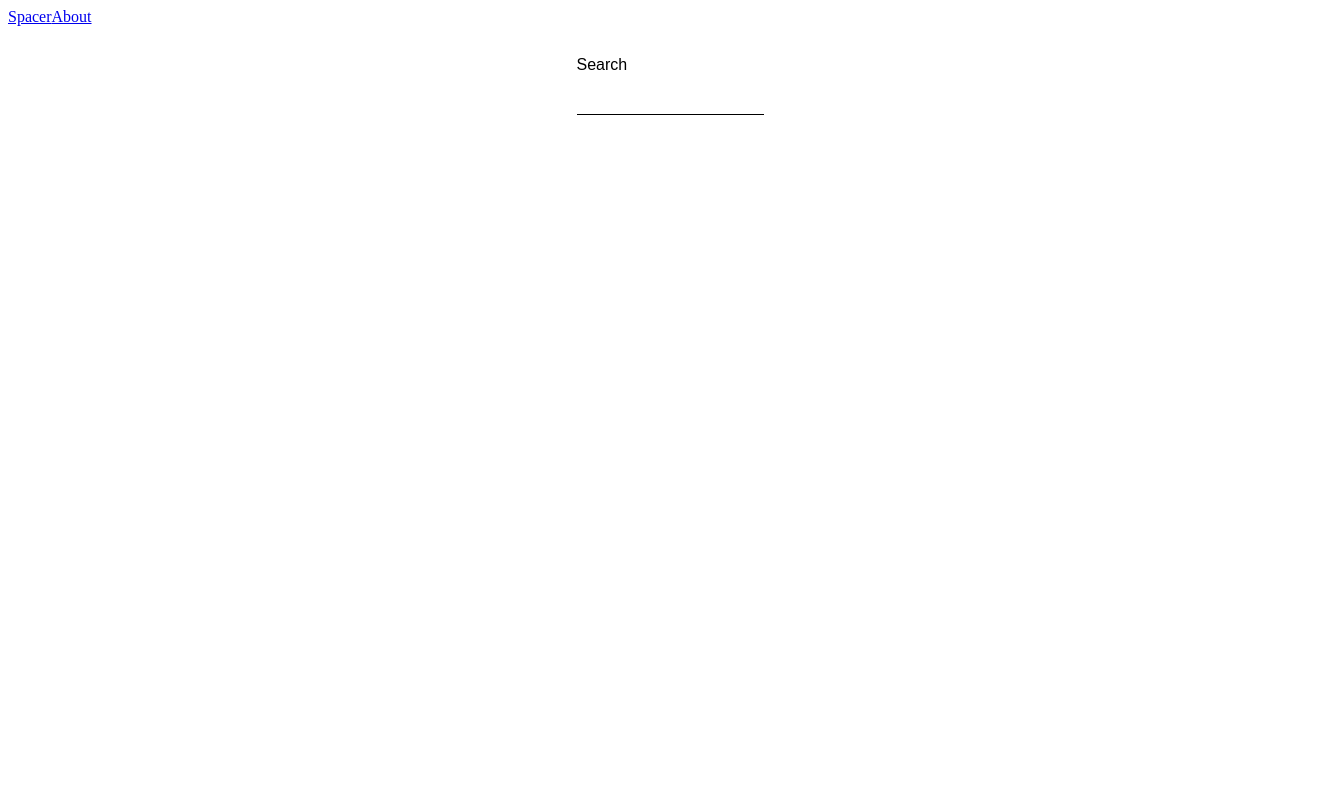
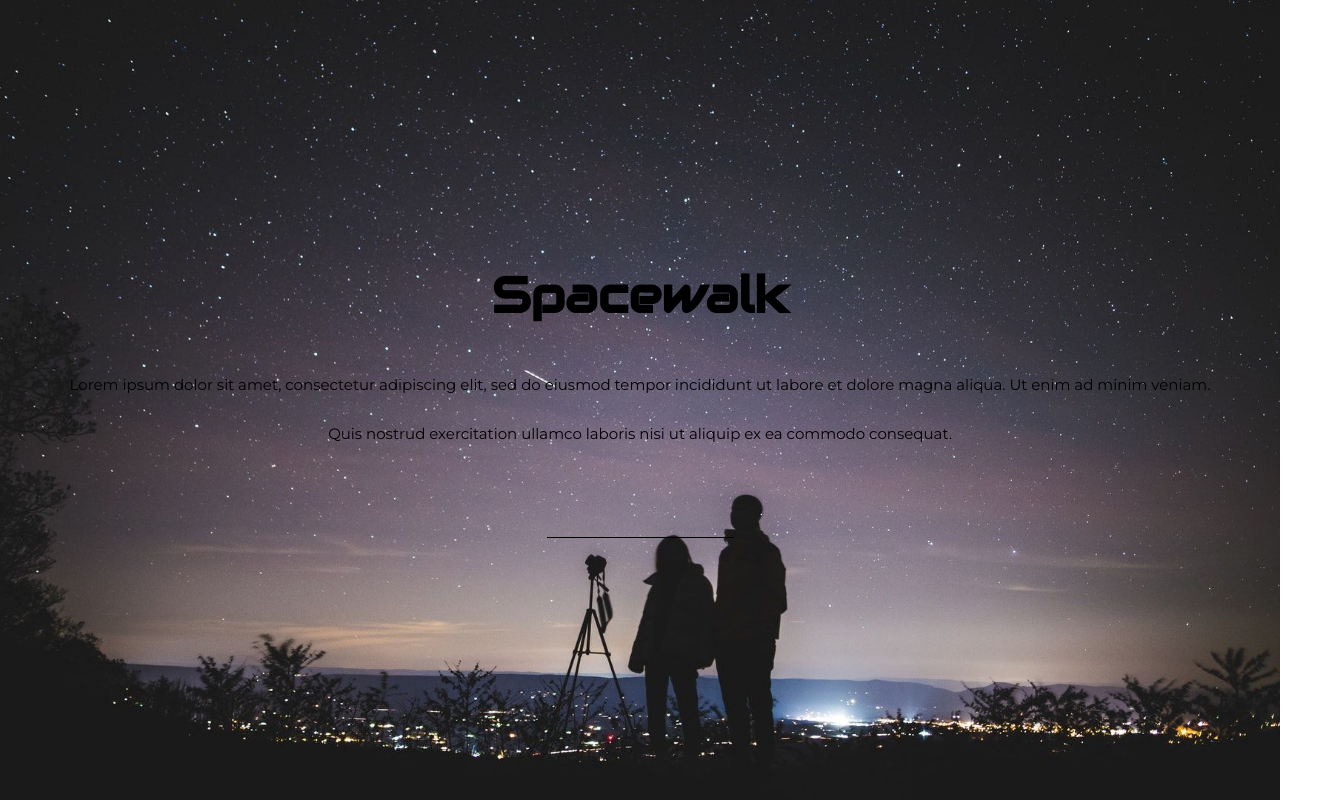
Before and after one commit to mrkkr/nasa-api, a Vue app: page / in a window 1280 px wide. Shown: the whole page, 1332 px wide, since content can reach past the window. Built offline with nearby package versions, Linux system fonts and the light colour scheme.

Commit message:
Add hero image and basic styling

```diff
--- a/src/App.vue
+++ b/src/App.vue
@@ -1,13 +1,23 @@
 <template>
   <div id="app">
-    <div id="nav">
-      <router-link to="/">Spacer</router-link>
-      <router-link to="/about">About</router-link>
-    </div>
     <router-view/>
   </div>
 </template>
 
-<style lang="scss" scoped>
+<style lang="scss">
+	@import url('https://fonts.googleapis.com/css?family=Audiowide&subset=latin-ext');
+	@import url('https://fonts.googleapis.com/css?family=Montserrat:300,400,600');
 
+	$font-light: 300;
+	$font-normal: 400;
+	$font-bold: 600;
+
+	* {
+		box-sizing: border-box;
+	}
+	body {
+		font-family: 'Montserrat', sans-serif;
+		margin: 0;
+		padding: 0;
+	}
 </style>
--- /dev/null
+++ b/src/components/Claim.vue
@@ -0,0 +1,36 @@
+<template>
+	<div class="claim-wrapper">
+		<h1 class="main-head">Spacewalk</h1>
+		<p class="sub-head">
+			Lorem ipsum dolor sit amet, consectetur adipiscing elit, sed do eiusmod tempor incididunt ut labore et dolore magna aliqua. Ut enim ad minim veniam.
+		</p>
+		<p class="sub-head">
+			Quis nostrud exercitation ullamco laboris nisi ut aliquip ex ea commodo consequat.
+		</p>
+	</div>
+</template>
+
+<script>
+export default {
+  name: 'Claim',
+};
+</script>
+
+<style lang="scss" scoped>
+	.claim-wrapper {
+		text-align: center;
+		display: flex;
+		flex-direction: column;
+		justify-content: center;
+		align-items: center;
+
+		.main-head {
+			font-family: 'Audiowide', cursive;
+			font-size: 50px;
+		}
+		.sub-head {
+			font-size: 15px;
+			margin-top: 15px;
+		}
+	}
+</style>
--- /dev/null
+++ b/src/components/SearchInput.vue
@@ -0,0 +1,39 @@
+<template>
+	<div class="search-wrapper">
+  		<input
+  			id="search"
+  			name="search"
+  			v-model="searchValue"
+  			@input="handleInput"
+  		/>
+  	</div>
+</template>
+
+<script>
+export default {
+  name: 'SearchInput',
+};
+</script>
+
+<style lang="scss" scoped>
+	.search-wrapper {
+		display: flex;
+		flex-direction: column;
+		margin-top: 50px;
+
+		input {
+			height: 30px;
+			border: 0;
+			padding: 5px;
+			border-bottom: 1px solid #000;
+			background: none;
+
+			&:focus {
+				outline: none;
+				-webkit-appearance: none;
+			    box-shadow: rgba(0,0,0,0.1) 8px 8px 15px 0px;
+			    background-color: rgb(255, 255, 255);
+			}
+		}
+	}
+</style>
--- a/src/router.js
+++ b/src/router.js
@@ -1,7 +1,6 @@
 import Vue from 'vue';
 import Router from 'vue-router';
 import Search from './views/Search.vue';
-import About from './views/About.vue';
 
 Vue.use(Router);
 
@@ -14,10 +13,5 @@ export default new Router({
       name: 'search',
       component: Search,
     },
-    {
-      path: '/about',
-      name: 'about',
-      component: About,
-    },
   ],
 });
--- a/src/views/About.vue
+++ /dev/null
@@ -1,11 +0,0 @@
-<template>
-  <div class="about">
-    <h1>This is an about page</h1>
-  </div>
-</template>
-
-<script>
-export default {
-  name: 'About',
-};
-</script>
--- a/src/views/Search.vue
+++ b/src/views/Search.vue
@@ -1,16 +1,9 @@
 <template>
   <div class="wrapper">
-  	<div class="search">
-  		<label for="search">Search</label>
-  		<input
-  			id="search"
-  			name="search"
-  			v-model="searchValue"
-  			@input="handleInput"
-  		/>
-  	</div>
+  	<Claim />
+  	<SearchInput />
   	<ul>
-  		<li v-for="item in results" :key="item.data[0].nasa_id">
+  		<li v-for="item in results" v-bind:key="item.data[0].nasa_id">
   			<img v-bind:src="item.links[0].href" />
   		</li>
   	</ul>
@@ -20,11 +13,17 @@
 <script>
 import axios from 'axios';
 import debounce from 'lodash.debounce';
+import Claim from '@/components/Claim.vue';
+import SearchInput from '@/components/SearchInput.vue';
 
 const API = 'https://images-api.nasa.gov/search';
 
 export default {
   name: 'Search',
+  components: {
+  	Claim,
+  	SearchInput,
+  },
   data() {
   	return {
   		searchValue: '',
@@ -53,30 +52,14 @@ export default {
 		display: flex;
 		flex-direction: column;
 		align-items: center;
+		justify-content: center;
 		margin: 0;
 		padding: 30px;
 		width: 100%;
-	}
-	.search {
-		display: flex;
-		flex-direction: column;
-		max-width: 300px;
-
-		label {
-			font-family: 'Montserrat', sans-serif;
-		}
-		input {
-			height: 30px;
-			border: 0;
-			padding: 5px;
-			border-bottom: 1px solid #000;
-
-			&:focus {
-				outline: none;
-				-webkit-appearance: none;
-			    box-shadow: rgba(0,0,0,0.1) 8px 8px 15px 0px;
-			    background-color: rgb(255, 255, 255);
-			}
-		}
+		height: 100vh;
+		background-image: url('../assets/heroimage.jpeg');
+		background-repeat: no-repeat;
+		background-size: cover;
+		background-position: center;
 	}
 </style>
```
Also changed, not shown: src/assets/logo.png.
